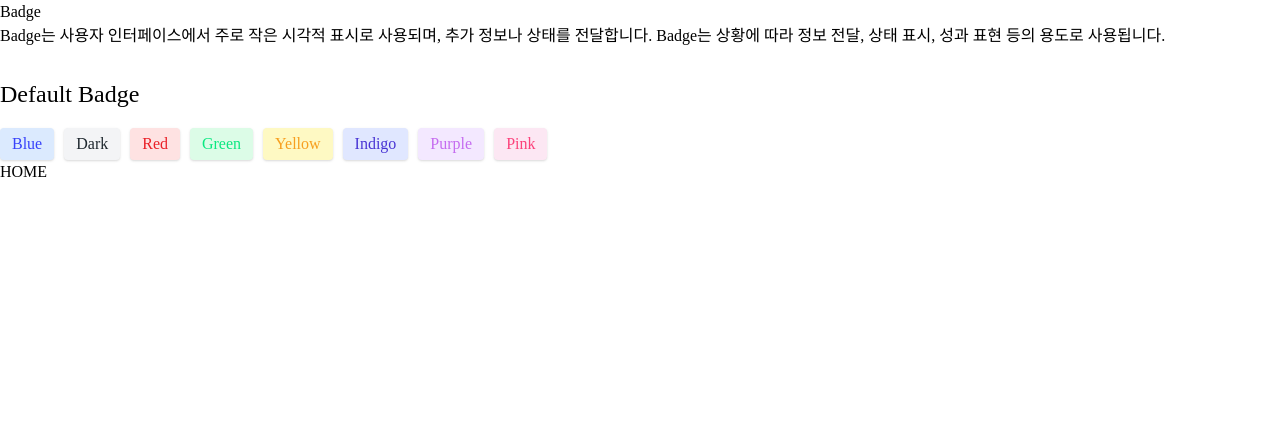
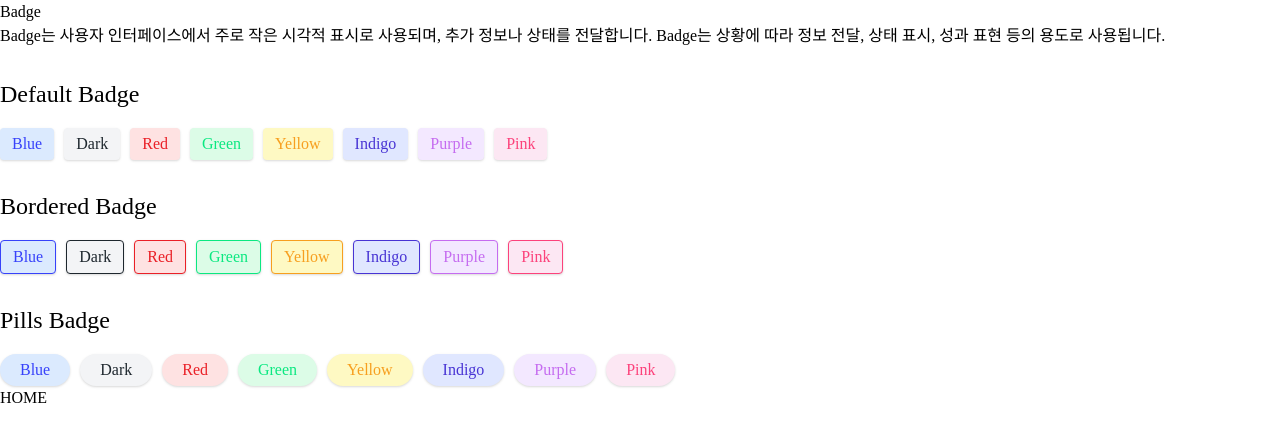
Before and after one commit to choidy180/next-v15-ui, a Next.js app: page /badge in a window 1280 px wide. Shown: the top 442 px of the page. Built offline with nearby package versions, Linux system fonts and the light colour scheme; a web font is replaced by a local one.

Commit message:
'badge작업'

```diff
--- a/src/app/badge/page.tsx
+++ b/src/app/badge/page.tsx
@@ -1,4 +1,6 @@
+import BorderedBadge from "../components/badge/bordered-badge";
 import DefaultBadge from "../components/badge/default-badge";
+import PillsBadge from "../components/badge/pills-badge";
 
 const BadgeComponentsPage = () => {
     return (
@@ -8,6 +10,8 @@ const BadgeComponentsPage = () => {
             <h4 className="text-[1.25rem] mt-5 mb-10">Badge는 사용자 인터페이스에서 주로 작은 시각적 표시로 사용되며, 추가 정보나 상태를 전달합니다. Badge는 상황에 따라 정보 전달, 상태 표시, 성과 표현 등의 용도로 사용됩니다.</h4>
 
             <DefaultBadge/>
+            <BorderedBadge/>
+            <PillsBadge/>
         </div>
     )
 }
--- /dev/null
+++ b/src/app/components/badge/bordered-badge.tsx
@@ -0,0 +1,54 @@
+"use client";
+
+import styled from "styled-components";
+
+const Container = styled.div`
+    width: 100%;
+    max-width: calc(100vw - 28px);
+    margin-top: 28px;
+
+    h4 {
+        width: 100%;
+        font-size: 1.5rem;
+        margin-top: 20px;
+        margin-bottom: 4px;
+    }
+
+    div {
+        width: 100%;
+        display: flex;
+        justify-content: start;
+        align-items: center;
+        gap: 10px;
+        margin-top: 16px;
+
+        span {
+            font-size: 1rem;
+            padding: 4px 12px;
+            border-radius: 4px;
+            cursor: pointer;
+            box-shadow: rgba(0, 0, 0, 0.1) 0px 1px 3px 0px, rgba(0, 0, 0, 0.06) 0px 1px 2px 0px;
+            border-width: 1px;
+            border-style: solid;
+        }
+    }
+`
+
+export default function BorderedBadge(){
+    return (
+        <Container>
+            <h4>Bordered Badge</h4>
+
+            <div>
+                <span className="blue">Blue</span>
+                <span className="dark">Dark</span>
+                <span className="red">Red</span>
+                <span className="green">Green</span>
+                <span className="yellow">Yellow</span>
+                <span className="indigo">Indigo</span>
+                <span className="purple">Purple</span>
+                <span className="pink">Pink</span>
+            </div>
+        </Container>
+    )
+}
--- /dev/null
+++ b/src/app/components/badge/pills-badge.tsx
@@ -0,0 +1,52 @@
+"use client";
+
+import styled from "styled-components";
+
+const Container = styled.div`
+    width: 100%;
+    max-width: calc(100vw - 28px);
+    margin-top: 28px;
+
+    h4 {
+        width: 100%;
+        font-size: 1.5rem;
+        margin-top: 20px;
+        margin-bottom: 4px;
+    }
+
+    div {
+        width: 100%;
+        display: flex;
+        justify-content: start;
+        align-items: center;
+        gap: 10px;
+        margin-top: 16px;
+
+        span {
+            font-size: 1rem;
+            padding: 4px 20px;
+            border-radius: 9999px;
+            cursor: pointer;
+            box-shadow: rgba(0, 0, 0, 0.1) 0px 1px 3px 0px, rgba(0, 0, 0, 0.06) 0px 1px 2px 0px;
+        }
+    }
+`
+
+export default function PillsBadge(){
+    return (
+        <Container>
+            <h4>Pills Badge</h4>
+
+            <div>
+                <span className="blue">Blue</span>
+                <span className="dark">Dark</span>
+                <span className="red">Red</span>
+                <span className="green">Green</span>
+                <span className="yellow">Yellow</span>
+                <span className="indigo">Indigo</span>
+                <span className="purple">Purple</span>
+                <span className="pink">Pink</span>
+            </div>
+        </Container>
+    )
+}
--- a/src/app/globals.css
+++ b/src/app/globals.css
@@ -32,32 +32,40 @@ body {
 .blue {
     color: #3742fa;
     background-color: #DBEAFE;
+    border-color: #3742fa;
 }
 .dark {
     color: #1e272e;
     background-color: #F3F4F6;
+    border-color: #1e272e;
 }
 .red {
     color: #EA2027;
     background-color: #FEE2E2;
+    border-color: #EA2027;
 }
 .green {
     color: #0be881;
     background-color: #DCFCE7;
+    border-color: #0be881;
 }
 .yellow {
     color: #F79F1F;
     background-color: #FEF9C3;
+    border-color: #F79F1F;
 }
 .indigo {
     color: #4834d4;
     background-color: #E0E7FF;
+    border-color: #4834d4;
 }
 .purple {
     color: #c56cf0;
     background-color: #F3E8FF;
+    border-color: #c56cf0;
 }
 .pink {
     color: #FC427B;
     background-color: #FCE7F3;
+    border-color: #FC427B;
 }
```
